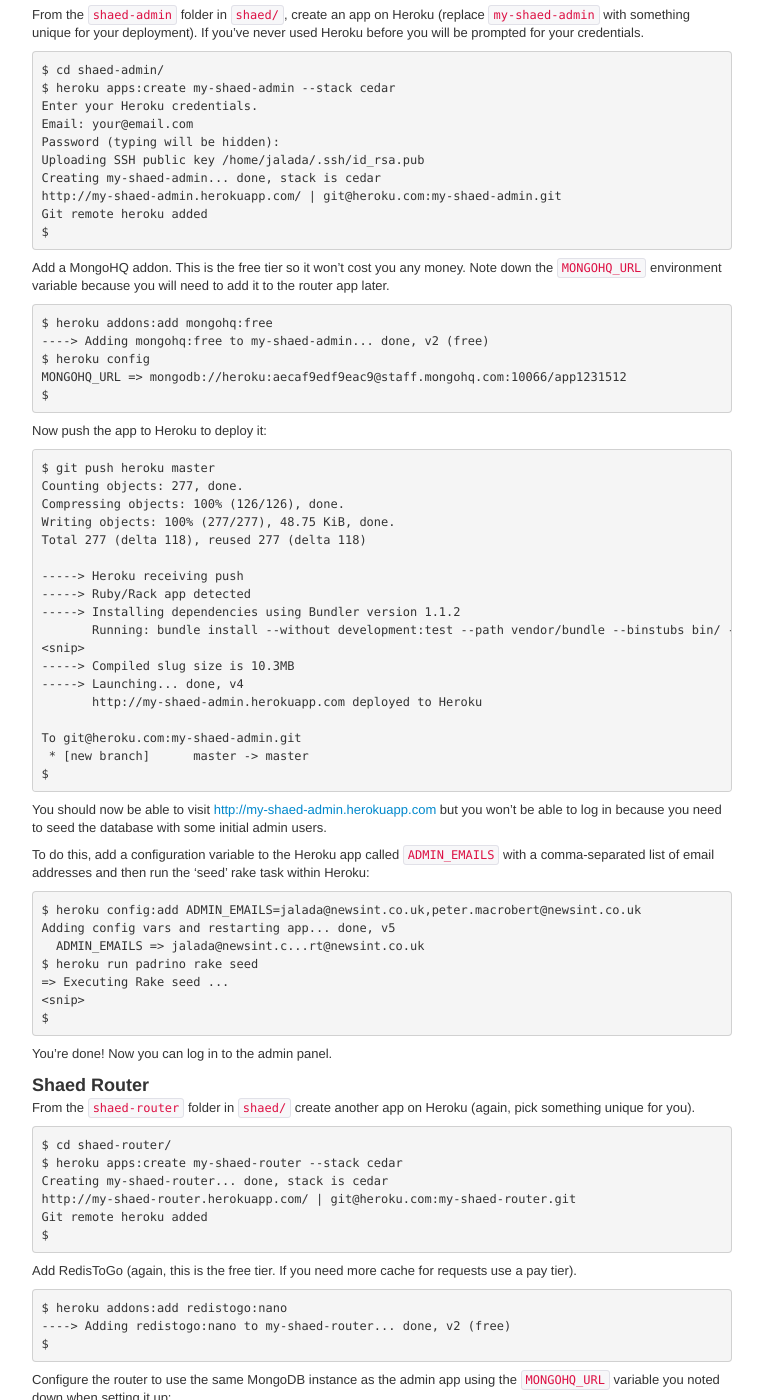
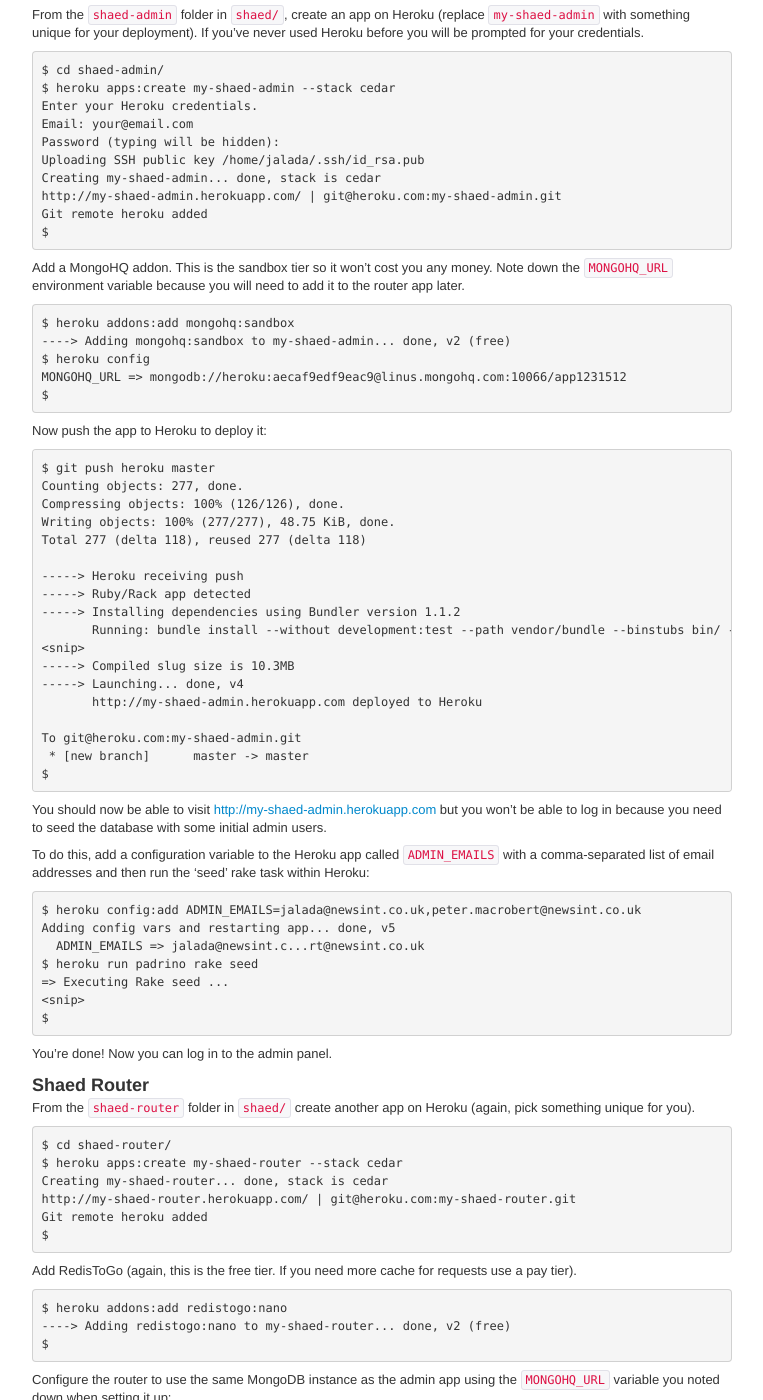
Before and after one commit to jalada/shaed, a Jekyll site: the page built from index.markdown, in a window 1280 px wide and 1400 px high, scrolled down 4419 px. Shown: the whole window, without its empty margins (378-1141 px from the left). Built offline with Jekyll 4.4.1, drawn with Linux system fonts in a browser that asks for light colours; some of the changed text lies outside the part shown.

Commit message:
MongoHQ have renamed their addon
Instead of mongohq:free it is now mongohq:sandbox. Updated the docs accordingly.

```diff
--- a/_includes/getting_started.markdown
+++ b/_includes/getting_started.markdown
@@ -216,14 +216,14 @@ used Heroku before you will be prompted for your credentials.
     Git remote heroku added
     $
 
-Add a MongoHQ addon. This is the free tier so it won't cost you any money. Note
+Add a MongoHQ addon. This is the sandbox tier so it won't cost you any money. Note
 down the `MONGOHQ_URL` environment variable because you will need to add it to
 the router app later.
 
-    $ heroku addons:add mongohq:free
-    ----> Adding mongohq:free to my-shaed-admin... done, v2 (free)
+    $ heroku addons:add mongohq:sandbox
+    ----> Adding mongohq:sandbox to my-shaed-admin... done, v2 (free)
     $ heroku config
-    MONGOHQ_URL => mongodb://heroku:aecaf9edf9eac9@staff.mongohq.com:10066/app1231512
+    MONGOHQ_URL => mongodb://heroku:aecaf9edf9eac9@linus.mongohq.com:10066/app1231512
     $
 
 Now push the app to Heroku to deploy it:
@@ -288,7 +288,7 @@ requests use a pay tier).
 Configure the router to use the same MongoDB instance as the admin app using
 the `MONGOHQ_URL` variable you noted down when setting it up:
 
-    $ heroku config:add MONGOHQ_URL=mongodb://heroku:aecaf9edf9eac9@staff.mongohq.com:10066/app1231512
+    $ heroku config:add MONGOHQ_URL=mongodb://heroku:aecaf9edf9eac9@linus.mongohq.com:10066/app1231512
     Adding config vars and restarting app... done, v3
       MONGOHQ_URL => mongodb://heroku...10066/app1231512
     $
```
